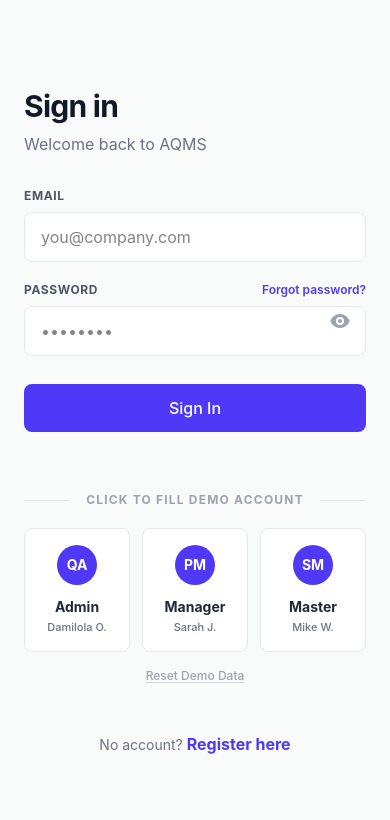
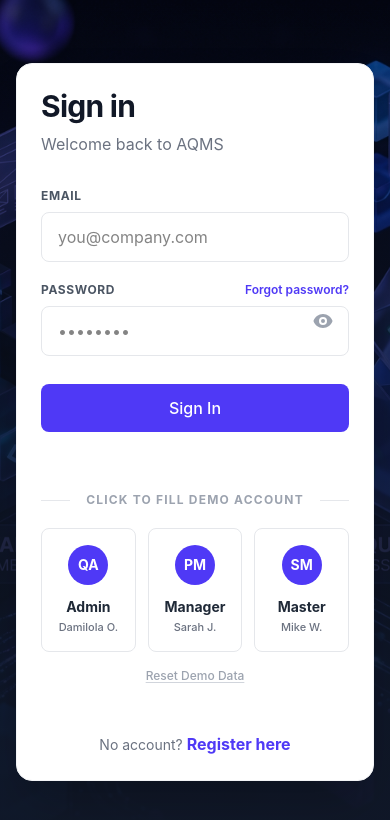
Before and after one commit to ProminenceFOD/agile_qa_management, a React (Vite) app: page / in a window 390 px wide. Shown: the top 820 px of the page. Built offline with nearby package versions, Linux system fonts and the light colour scheme; no server answers.

Commit message:
design: support mobile-optimized floating card view on background image overlay

```diff
--- a/src/app/components/Login.tsx
+++ b/src/app/components/Login.tsx
@@ -108,7 +108,14 @@ export function Login({ onSwitchToSignup }: LoginProps) {
   };
 
   return (
-    <div className="min-h-screen flex font-sans">
+    <div
+      className="min-h-screen flex font-sans relative bg-cover bg-center"
+      style={{ backgroundImage: "url('/login_hero.png')" }}
+    >
+      {/* Mobile Dark Overlays (Covered on desktop by the split panes) */}
+      <div className="absolute inset-0 bg-indigo-900/80 mix-blend-multiply md:hidden"></div>
+      <div className="absolute inset-0 bg-gradient-to-t from-gray-900 via-gray-900/60 to-transparent md:hidden"></div>
+
       {/* Left Pane - Hero Section (Hidden on mobile, split-screen on desktop) */}
       <div
         className="hidden md:flex md:w-5/12 text-white p-6 md:p-12 flex-col justify-between relative bg-cover bg-center overflow-hidden border-r border-indigo-900/10"
@@ -168,8 +175,8 @@ export function Login({ onSwitchToSignup }: LoginProps) {
       </div>
 
       {/* Right Pane */}
-      <div className="w-full md:w-7/12 bg-[#f9fafa] flex items-center justify-center p-6 md:p-12 overflow-y-auto">
-        <div className="w-full max-w-md">
+      <div className="w-full md:w-7/12 md:bg-[#f9fafa] flex items-center justify-center p-4 sm:p-6 md:p-12 overflow-y-auto relative z-10">
+        <div className="w-full max-w-md bg-white p-6 sm:p-8 rounded-2xl shadow-2xl border border-gray-100 md:border-none md:shadow-none md:p-0 md:bg-transparent">
           <div className="mb-8">
             <h2 className="text-3xl font-bold text-gray-900 mb-2 tracking-tight">Sign in</h2>
             <p className="text-gray-500">Welcome back to AQMS</p>
--- a/src/app/components/Signup.tsx
+++ b/src/app/components/Signup.tsx
@@ -50,7 +50,14 @@ export function Signup({ onSwitchToLogin }: SignupProps) {
   };
 
   return (
-    <div className="min-h-screen flex font-sans">
+    <div
+      className="min-h-screen flex font-sans relative bg-cover bg-center"
+      style={{ backgroundImage: "url('/login_hero.png')" }}
+    >
+      {/* Mobile Dark Overlays (Covered on desktop by the split panes) */}
+      <div className="absolute inset-0 bg-indigo-900/80 mix-blend-multiply md:hidden"></div>
+      <div className="absolute inset-0 bg-gradient-to-t from-gray-900 via-gray-900/60 to-transparent md:hidden"></div>
+
       {/* Left Pane - Hero Section (Hidden on mobile, split-screen on desktop) */}
       <div
         className="hidden md:flex md:w-5/12 text-white p-6 md:p-12 flex-col justify-between relative bg-cover bg-center overflow-hidden border-r border-indigo-900/10"
@@ -110,8 +117,8 @@ export function Signup({ onSwitchToLogin }: SignupProps) {
       </div>
 
       {/* Right Pane */}
-      <div className="w-full md:w-7/12 bg-[#f9fafa] flex items-center justify-center p-6 md:p-12 overflow-y-auto">
-        <div className="w-full max-w-md my-8">
+      <div className="w-full md:w-7/12 md:bg-[#f9fafa] flex items-center justify-center p-4 sm:p-6 md:p-12 overflow-y-auto relative z-10">
+        <div className="w-full max-w-md my-8 bg-white p-6 sm:p-8 rounded-2xl shadow-2xl border border-gray-100 md:border-none md:shadow-none md:p-0 md:bg-transparent">
           <div className="mb-8">
             <h2 className="text-3xl font-bold text-gray-900 mb-2 tracking-tight">Create Workspace</h2>
             <p className="text-gray-500">Set up your AQMS organization and admin account</p>
```
